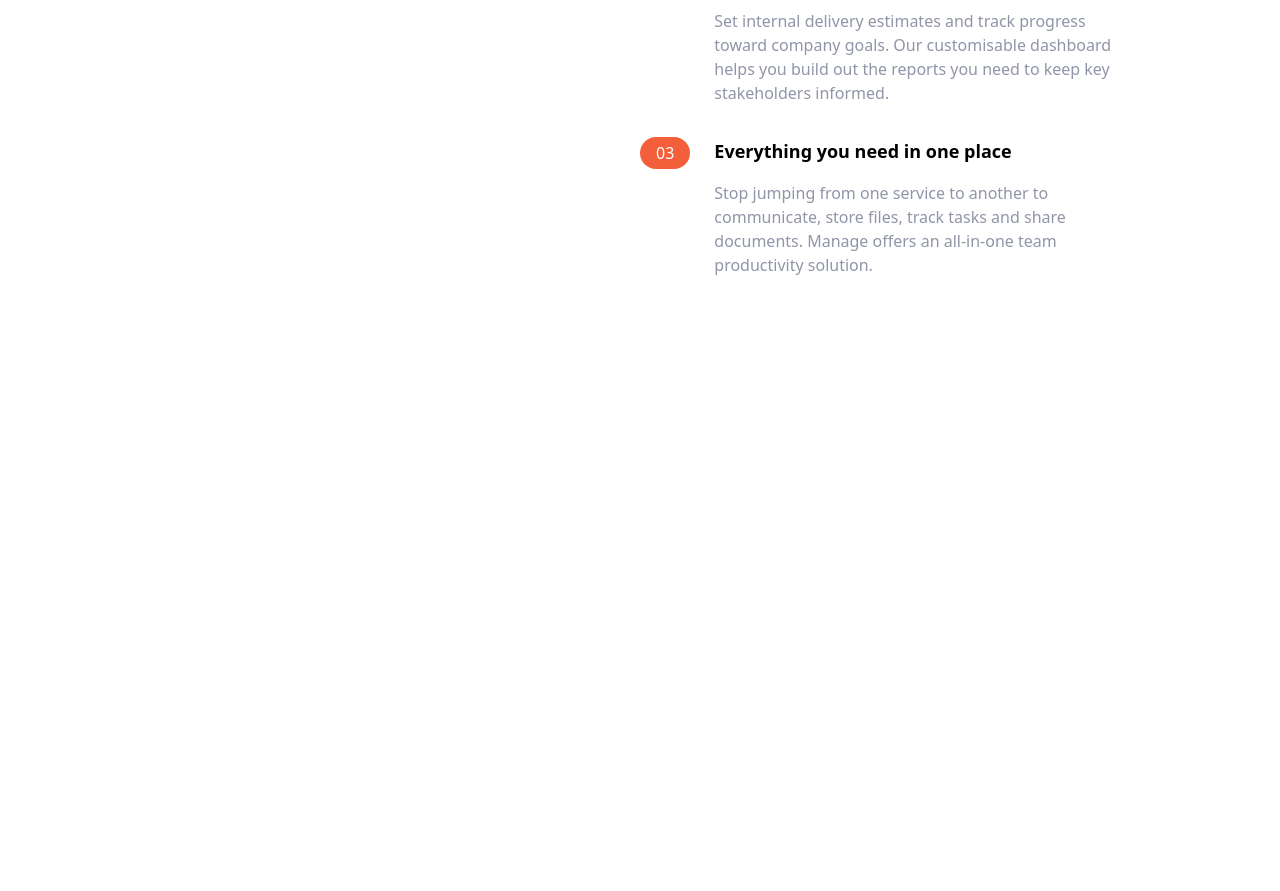
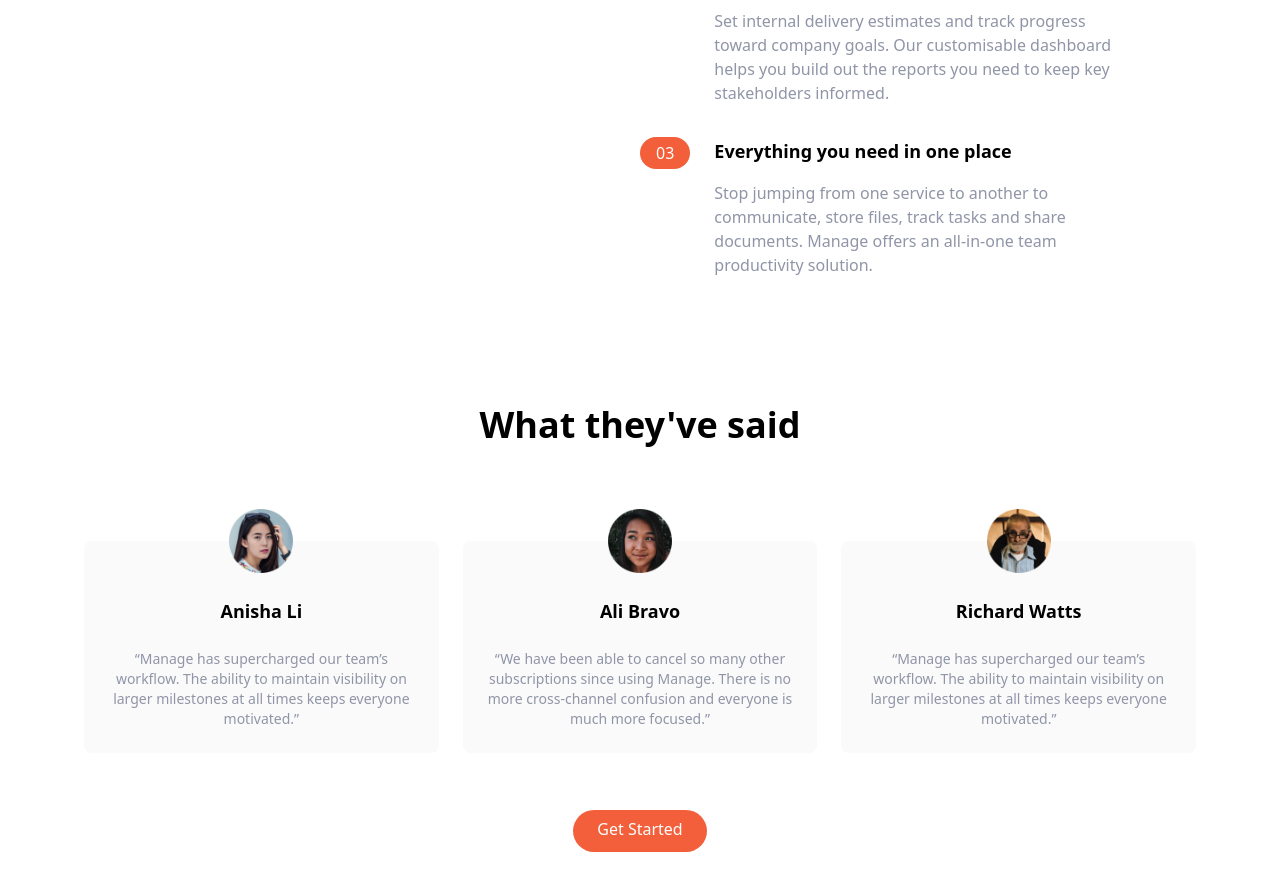
Before and after one commit to imkevinchu/tailwind-practice-landing, a website: page index.html in a window 1280 px wide. Shown: the part 839-1730 px from the top of the page. Before the commit the page ends 1116 px from the top, so only its background shows below. Drawn offline with Linux system fonts and the light colour scheme.

Commit message:
add testimonials section

```diff
--- a/index.html
+++ b/index.html
@@ -183,5 +183,67 @@
         </div>
       </div>
     </section>
+
+    <!-- Testimonials -->
+    <section id="testimonials">
+      <!-- Container -->
+      <div class="max-w-6xl px-5 mx-auto mt-32 text-center">
+        <!-- Header -->
+        <h2 class="text-4xl font-bold text-center">What they've said</h2>
+        <!-- Testimonials Container -->
+        <div class="flex flex-col mt-24 md:flex-row md:space-x-6">
+          <!-- Testimonial 1 -->
+          <div
+            class="flex flex-col items-center p-6 space-y-6 rounded-lg bg-veryLightGray md:w-1/3"
+          >
+            <img src="./src/img/avatar-anisha.png" class="w-16 -mt-14" alt="" />
+            <h5 class="text-lg font-bold">Anisha Li</h5>
+            <p class="text-sm text-darkGrayishBlue">
+              “Manage has supercharged our team’s workflow. The ability to
+              maintain visibility on larger milestones at all times keeps
+              everyone motivated.”
+            </p>
+          </div>
+
+          <!-- Testimonial 2 -->
+          <div
+            class="hidden flex-col items-center p-6 space-y-6 rounded-lg bg-veryLightGray md:flex md:w-1/3"
+          >
+            <img src="./src/img/avatar-ali.png" class="w-16 -mt-14" alt="" />
+            <h5 class="text-lg font-bold">Ali Bravo</h5>
+            <p class="text-sm text-darkGrayishBlue">
+              “We have been able to cancel so many other subscriptions since
+              using Manage. There is no more cross-channel confusion and
+              everyone is much more focused.”
+            </p>
+          </div>
+
+          <!-- Testimonial 3 -->
+          <div
+            class="hidden flex-col items-center p-6 space-y-6 rounded-lg bg-veryLightGray md:flex md:w-1/3"
+          >
+            <img
+              src="./src/img/avatar-richard.png"
+              class="w-16 -mt-14"
+              alt=""
+            />
+            <h5 class="text-lg font-bold">Richard Watts</h5>
+            <p class="text-sm text-darkGrayishBlue">
+              “Manage has supercharged our team’s workflow. The ability to
+              maintain visibility on larger milestones at all times keeps
+              everyone motivated.”
+            </p>
+          </div>
+        </div>
+        <!-- Button -->
+        <div class="my-16">
+          <a
+            href="#"
+            class="p-3 px-6 pt-2 text-white bg-brightRed rounded-full baseline hover:bg-brightRedLight"
+            >Get Started</a
+          >
+        </div>
+      </div>
+    </section>
   </body>
 </html>
```
Also changed, not shown: dist/main.css.
